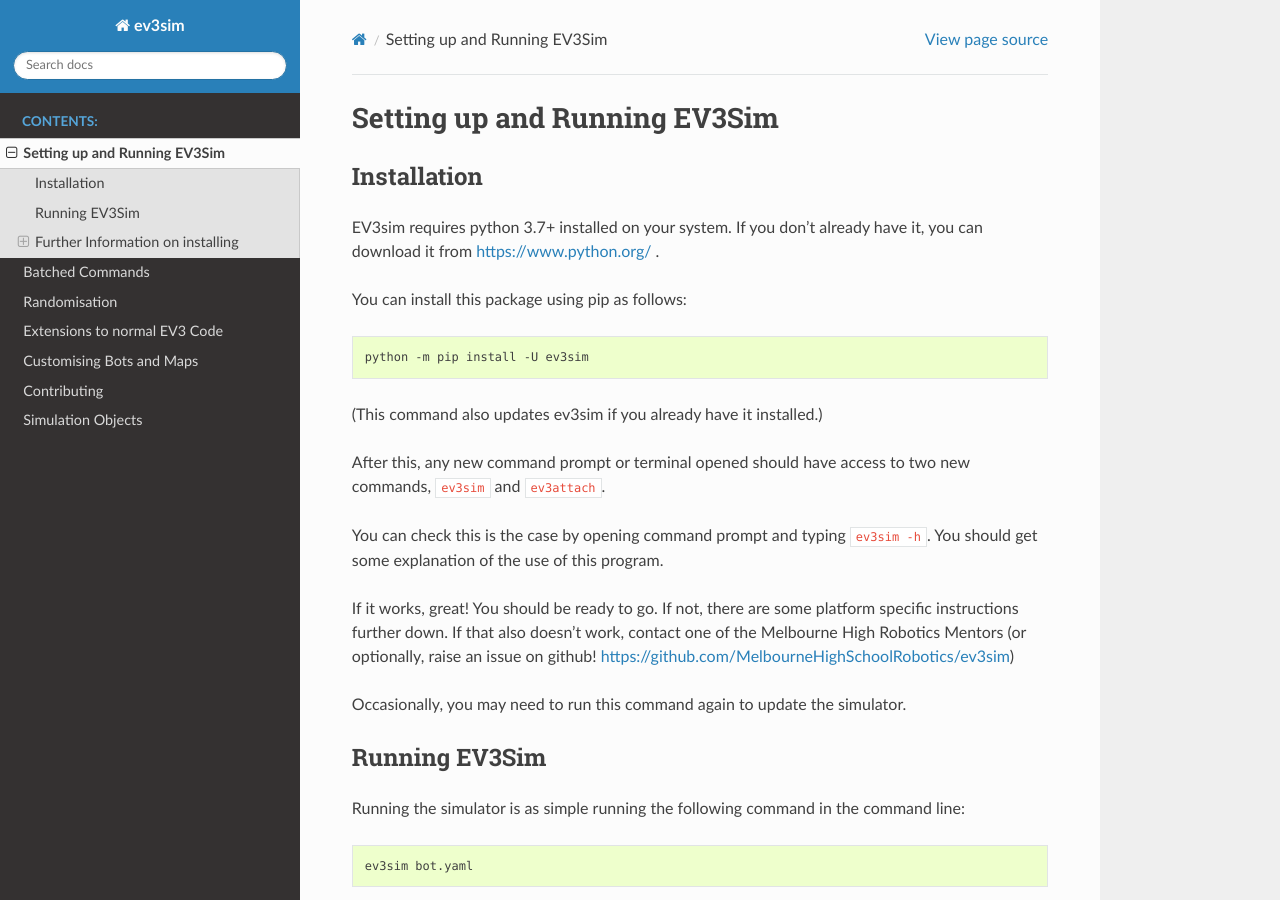
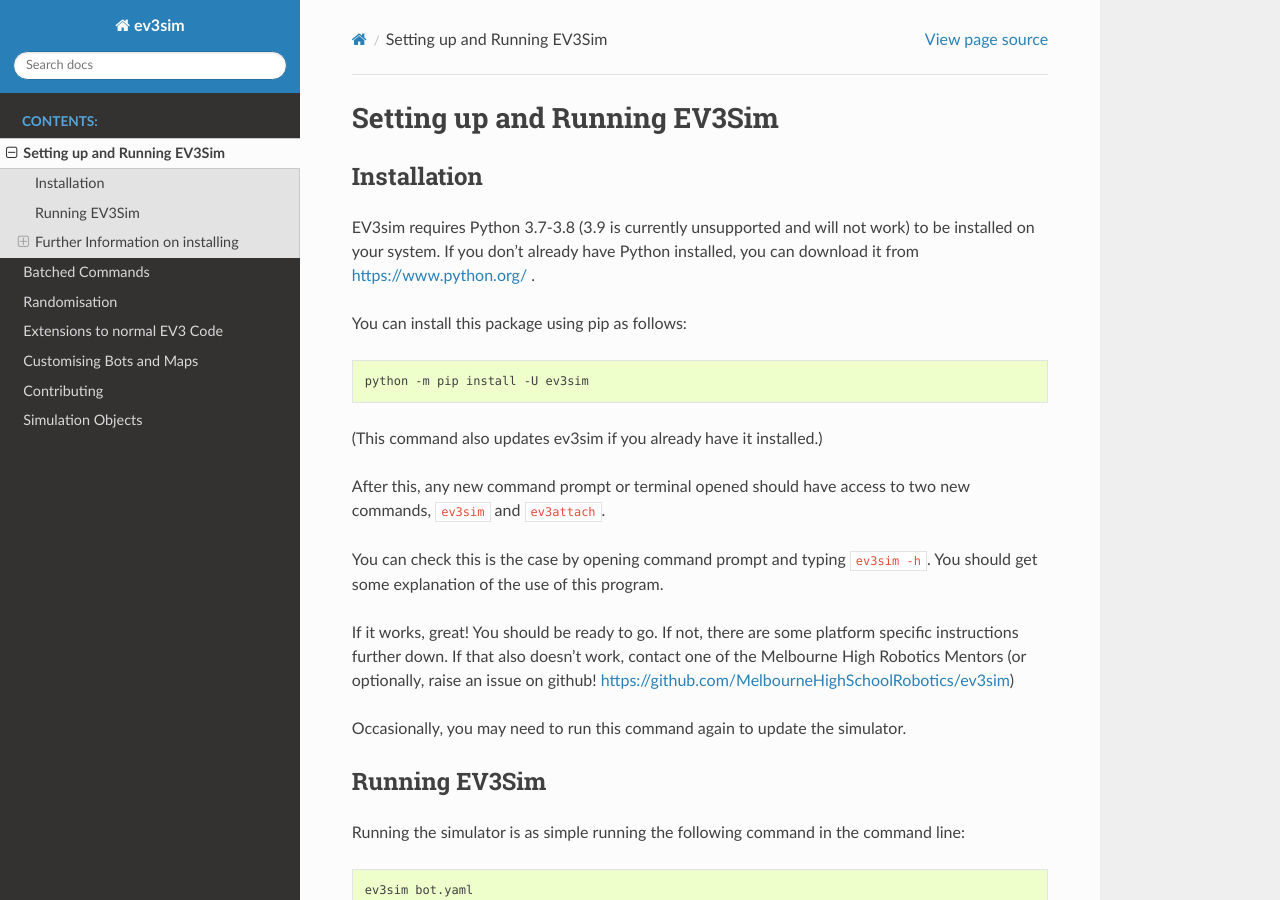
Before and after one commit to MelbourneHighSchoolRobotics/ev3sim, a Sphinx documentation site: the page built from docs/setup.rst, in a window 1280 px wide and 900 px high. Built offline with Sphinx 7.4.7 and the Read the Docs theme 2.0.0, drawn with Linux system fonts in a browser that asks for light colours.

Commit message:
Adjust Python version support in docs

```diff
--- a/docs/setup.rst
+++ b/docs/setup.rst
@@ -4,7 +4,7 @@
 Installation
 ------------
 
-EV3sim requires python 3.7+ installed on your system. If you don't already have it, you can download it from https://www.python.org/ .
+EV3sim requires Python 3.7-3.8 (3.9 is currently unsupported and will not work) to be installed on your system. If you don't already have Python installed, you can download it from https://www.python.org/ .
 
 You can install this package using pip as follows:
 
```
